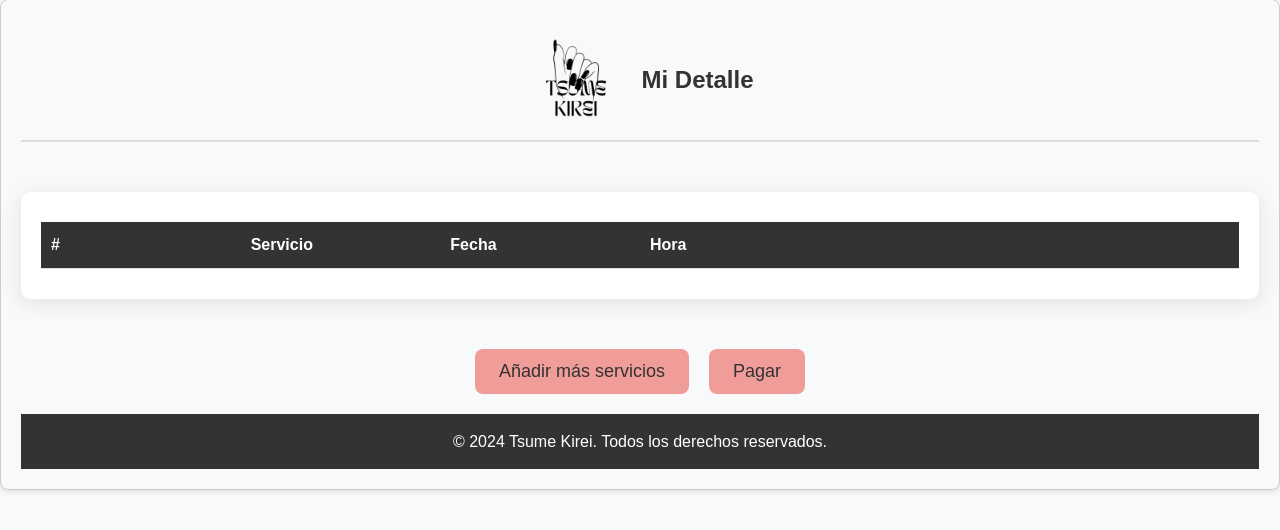
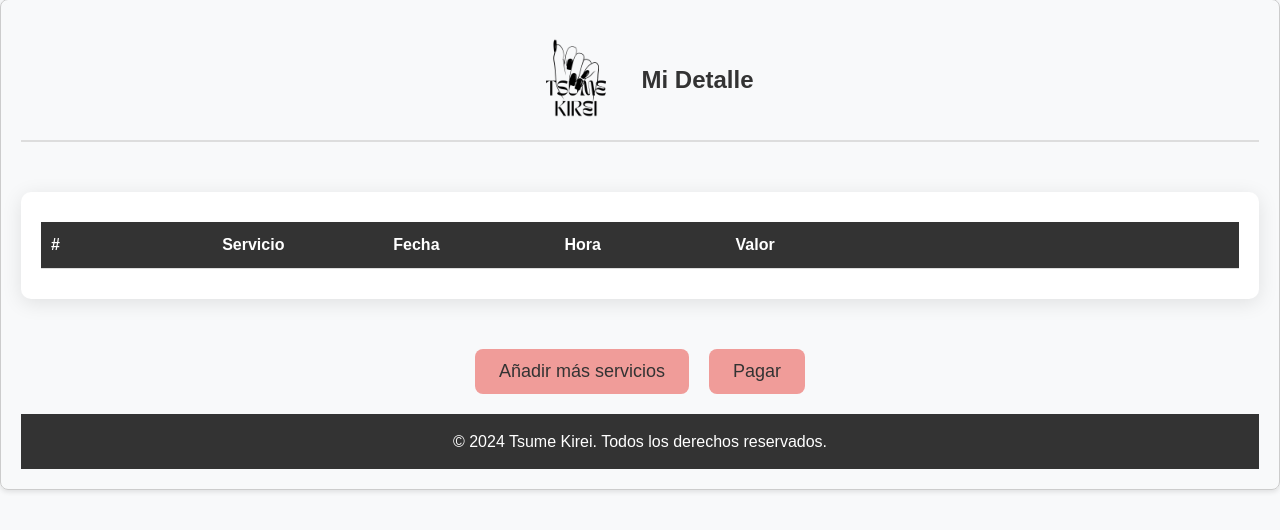
Before and after one commit to Laura-Macias/ingenieria-de-software-ii, a Flask app: template src/templates/carrito.html in a window 1280 px wide. Shown: the part 151-681 px from the top of the page. Run offline with Flask 2, Linux system fonts and the light colour scheme; the visitor is signed in with stand-in values (Sample User, id 1); the template is opened without the code that fills it: most values are stand-ins (such as "Sample title", 1, 10 or a date in 2020); lists and menus that the app fills with data are empty.

Commit message:
Se une todo

```diff
--- a/src/templates/carrito.html
+++ b/src/templates/carrito.html
@@ -194,6 +194,7 @@
                                 <th>Servicio</th>
                                 <th>Fecha</th>
                                 <th>Hora</th>
+                                <th>Valor</th>
                                 <th></th>
                                 <th></th>
                             </tr>
@@ -207,6 +208,7 @@
                                             <td>{{ items.service_name }}</td>
                                             <td>{{ servicios.date }}</td>
                                             <td>{{ servicios.time }}</td>
+                                            <td>{{ items.price }}</td>
                                             <td>
                                                 <form action="{{ url_for('detalle.eliminar_detalle') }}" method="POST">
                                                     <input type="hidden" name="id_detail" value="{{ servicios.id_detail }}">
```
